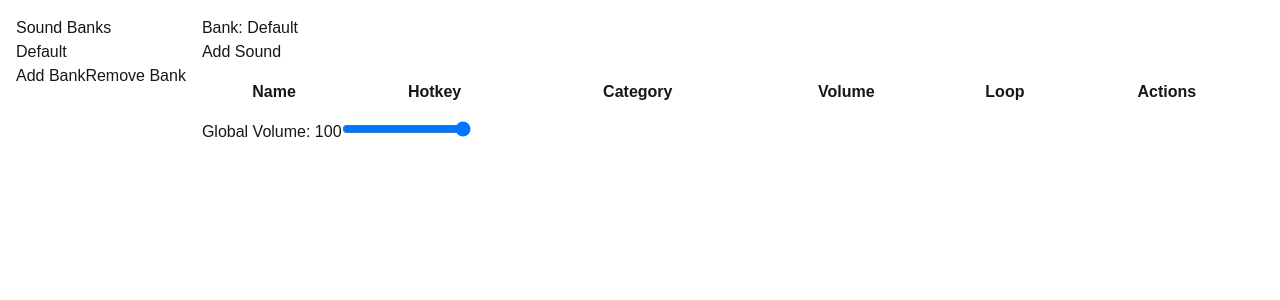
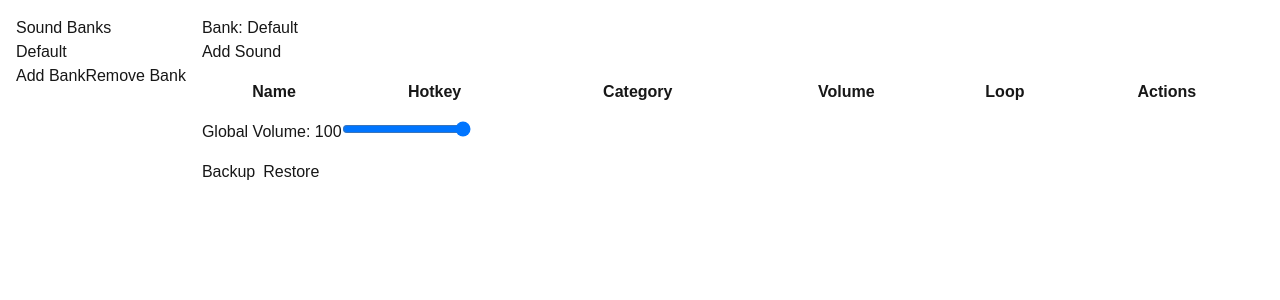
Before and after one commit to LordLuceus/thunderstep-soundboard, a Next.js app: page / in a window 1280 px wide. Shown: the top 300 px of the page. Built offline with nearby package versions, Linux system fonts and the light colour scheme.

Commit message:
Add backup and restore functionality

```diff
--- a/src/components/Soundboard.tsx
+++ b/src/components/Soundboard.tsx
@@ -33,6 +33,9 @@ export default function SoundboardPage() {
   const [formError, setFormError] = useState<string | null>(null);
   // preview URL for the selected file (before saving to IndexedDB)
   const [filePreviewUrl, setFilePreviewUrl] = useState<string | null>(null);
+  // Backup & restore
+  const restoreInputRef = useRef<HTMLInputElement>(null);
+  const [restoreError, setRestoreError] = useState<string | null>(null);
   const fileInputRef = useRef<HTMLInputElement>(null);
   // Bank add/remove modals
   const [bankModal, setBankModal] = useState<"add" | "remove" | null>(null);
@@ -236,6 +239,68 @@ export default function SoundboardPage() {
     setBankModal(null);
   };
   const cancelBankModal = () => setBankModal(null);
+  // Backup current boards and files to a JSON file
+  const handleBackup = async () => {
+    const data: {
+      banks: SoundBank[];
+      files: Record<string, string>;
+    } = { banks, files: {} };
+    // gather unique fileIds
+    const fileIds = Array.from(new Set(banks.flatMap((b) => b.sounds.map((s) => s.fileId))));
+    for (const fid of fileIds) {
+      try {
+        const blob = await getFile(fid);
+        const reader = new FileReader();
+        const url = await new Promise<string>((res, rej) => {
+          reader.onload = () => res(reader.result as string);
+          reader.onerror = () => rej(reader.error);
+          reader.readAsDataURL(blob);
+        });
+        data.files[fid] = url;
+      } catch (err) {
+        console.error("Backup: failed to read file", fid, err);
+      }
+    }
+    const json = JSON.stringify(data);
+    const blob = new Blob([json], { type: "application/json" });
+    const dlUrl = URL.createObjectURL(blob);
+    const a = document.createElement("a");
+    a.href = dlUrl;
+    a.download = "soundboard-backup.json";
+    a.click();
+    URL.revokeObjectURL(dlUrl);
+  };
+
+  // Restore from a backup JSON file
+  const handleRestoreFile = async (e: React.ChangeEvent<HTMLInputElement>) => {
+    setRestoreError(null);
+    const file = e.target.files?.[0];
+    if (!file) return;
+    try {
+      const text = await file.text();
+      const parsed = JSON.parse(text) as { banks: SoundBank[]; files: Record<string, string> };
+      // restore files to IndexedDB
+      for (const [fid, dataUrl] of Object.entries(parsed.files)) {
+        const [meta, base64] = dataUrl.split(",");
+        const mime = meta.split(":")[1].split(";")[0];
+        const binary = atob(base64);
+        const len = binary.length;
+        const arr = new Uint8Array(len);
+        for (let i = 0; i < len; i++) arr[i] = binary.charCodeAt(i);
+        const blob = new Blob([arr], { type: mime });
+        await saveFile(fid, blob);
+      }
+      // restore banks metadata
+      setBanks(parsed.banks);
+      setCurrentBankIndex(0);
+      localStorage.setItem("soundboardData", JSON.stringify({ banks: parsed.banks, currentBankIndex: 0 }));
+    } catch (err) {
+      console.error(err);
+      setRestoreError("Failed to restore backup. Invalid file.");
+    } finally {
+      if (restoreInputRef.current) restoreInputRef.current.value = "";
+    }
+  };
 
   return (
     <div style={{ display: "flex", padding: "1rem" }}>
@@ -313,6 +378,24 @@ export default function SoundboardPage() {
             value={globalVolume}
             onChange={(e) => setGlobalVolume(Number(e.target.value))}
           />
+        </div>
+        <div style={{ marginTop: "1rem" }}>
+          <button onClick={handleBackup}>Backup</button>
+          <button onClick={() => restoreInputRef.current?.click()} style={{ marginLeft: "0.5rem" }}>
+            Restore
+          </button>
+          <input
+            type="file"
+            accept="application/json"
+            style={{ display: "none" }}
+            ref={restoreInputRef}
+            onChange={handleRestoreFile}
+          />
+          {restoreError && (
+            <div style={{ color: "red", marginTop: "0.5rem" }} role="alert">
+              {restoreError}
+            </div>
+          )}
         </div>
         {showForm && (
           <div
```
